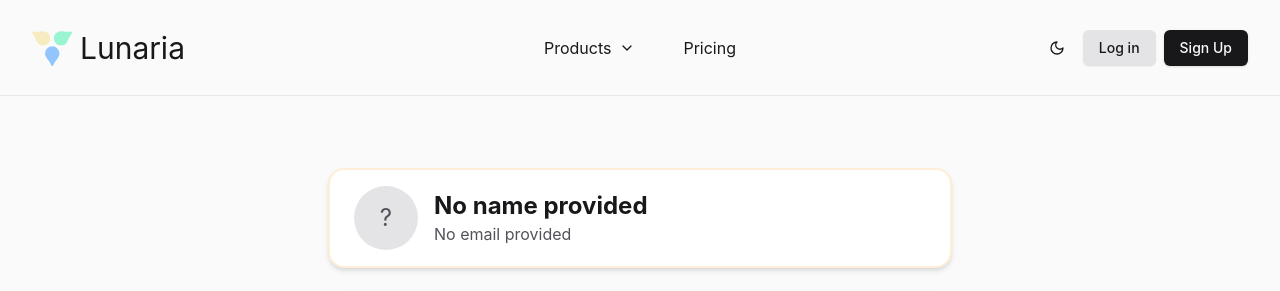
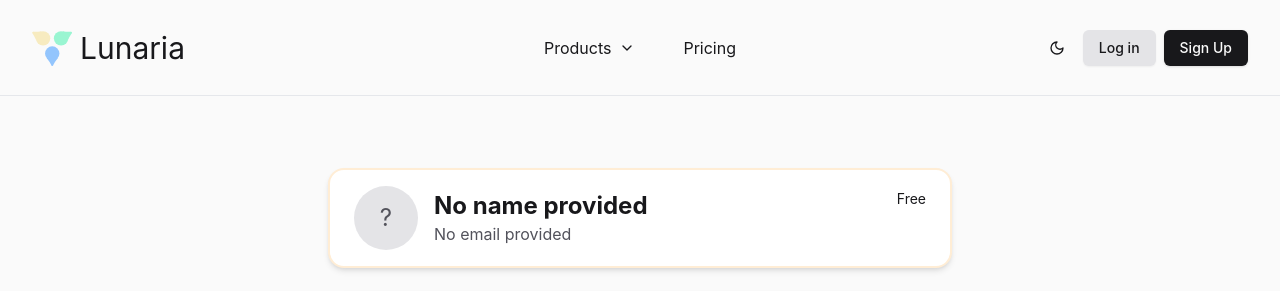
Before and after one commit to achalupa27/lunaria, a Next.js app: page /profile in a window 1280 px wide. Shown: the top 291 px of the page. Built offline with nearby package versions, Linux system fonts and the light colour scheme; no server answers.

Commit message:
added subscription role tag

```diff
--- a/app/(auth)/profile/page.tsx
+++ b/app/(auth)/profile/page.tsx
@@ -105,7 +105,7 @@ const ProfilePage = () => {
 
     return (
         <section className='max-w-2xl mx-auto p-6 space-y-6 mt-12'>
-            <Card className='flex flex-row items-center space-x-4 border-2 shadow-md'>
+            <Card className='flex flex-row items-center space-x-4 border-2 shadow-md relative'>
                 {session?.user?.user_metadata.avatar_url ? (
                     <img src={session.user.user_metadata.avatar_url} alt='Profile' className='w-16 h-16 rounded-full' />
                 ) : (
@@ -116,6 +116,11 @@ const ProfilePage = () => {
                 <div>
                     <h1 className='text-2xl font-bold'>{session?.user?.user_metadata.full_name || session?.user?.user_metadata.name || (session?.user?.email ? session.user.email.split('@')[0] : 'No name provided')}</h1>
                     <p className='text-zinc-600 dark:text-zinc-400'>{session?.user?.email || 'No email provided'}</p>
+                </div>
+                <div className='absolute top-4 right-4'>
+                    {subscription?.role === 'premium' && <span className='px-2 py-1 gold-gradient rounded-lg text-sm border border-orange-100 shadow font-semibold dark:text-zinc-900'>Premium</span>}
+                    {subscription?.role === 'pro' && <span className='px-2 py-1 rounded-lg dark:bg-zinc-950 text-sm dark:text-orange-100 font-medium border border-orange-100 bg-white shadow'>Pro</span>}
+                    {(!subscription?.role || subscription.role === 'free') && <span className='px-2 py-1 text-sm'>Free</span>}
                 </div>
             </Card>
 
@@ -181,7 +186,10 @@ const ProfilePage = () => {
                     {/* Trial warning message */}
                     {subscription.trial_end && !subscription.cancel_at_period_end && (
                         <div className='mt-4 text-sm text-zinc-600 dark:text-zinc-400 border-t pt-4'>
-                            Cancel before {formatDate(subscription.trial_end)} to avoid being charged ${(subscription.price_amount / 100).toFixed(2)} {subscription.currency.toUpperCase()}.
+                            <p>
+                                Cancel <span className='font-bold'>before {formatDate(subscription.trial_end)}</span> to avoid being charged ${(subscription.price_amount / 100).toFixed(2)} {subscription.currency.toUpperCase()}.
+                            </p>
+                            <p className='mt-2'>If you need help cancelling your subscription, please reach out to us and we'll be happy to assist you.</p>
                         </div>
                     )}
 
@@ -209,7 +217,7 @@ const ProfilePage = () => {
                                 </AlertDialogHeader>
                                 <AlertDialogFooter>
                                     <AlertDialogCancel>Keep Subscription</AlertDialogCancel>
-                                    <AlertDialogAction onClick={handleCancelSubscription} className='bg-red-500 hover:bg-red-600'>
+                                    <AlertDialogAction onClick={handleCancelSubscription} className='bg-red-500 hover:bg-red-600 dark:bg-red-600 dark:hover:bg-red-500 dark:text-white'>
                                         Yes, Cancel
                                     </AlertDialogAction>
                                 </AlertDialogFooter>
```
